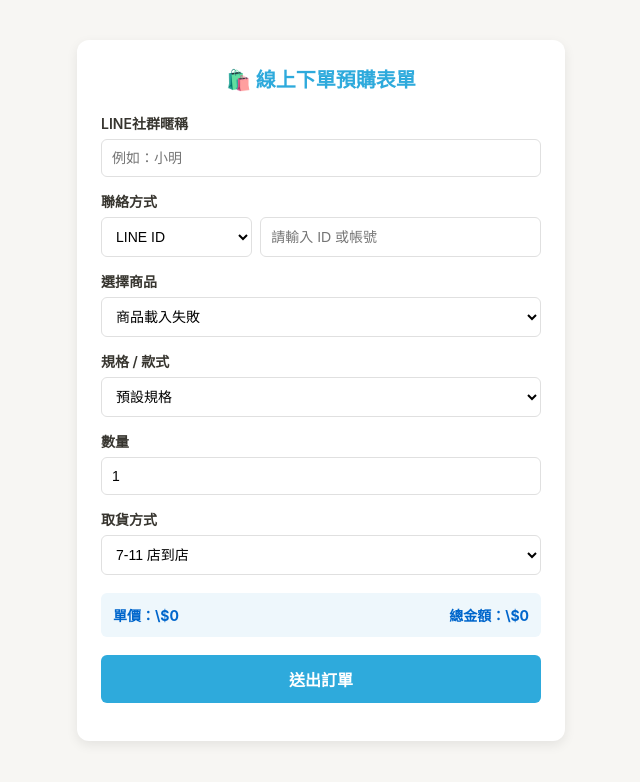
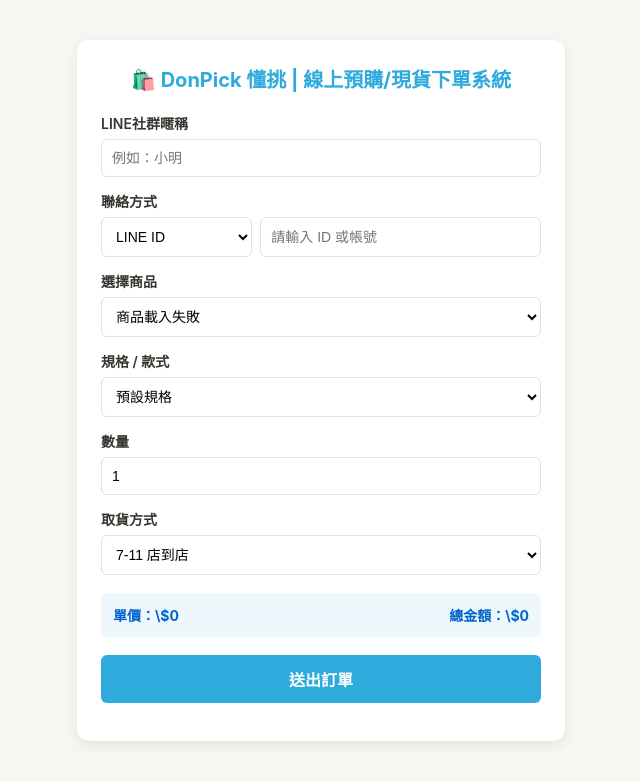
Before and after one commit to cycycycy1114/donpick_create_order1, a website: page index.html in a window 1280 px wide. Shown: the whole page, without its empty margins (319-959 px from the left). Drawn offline with Linux system fonts and the light colour scheme; no server answers.

Commit message:
Update index.html

```diff
--- a/index.html
+++ b/index.html
@@ -94,7 +94,7 @@
     <!-- 這裡放你的表單、商品選單、送出按鈕等 -->
   </div>
   <div class="card">
-    <h2>🛍️ 線上下單預購表單</h2>
+    <h2>🛍️ DonPick 懂挑 | 線上預購/現貨下單系統</h2>
     <form id="orderForm">
 
       <label>LINE社群暱稱</label>
```
